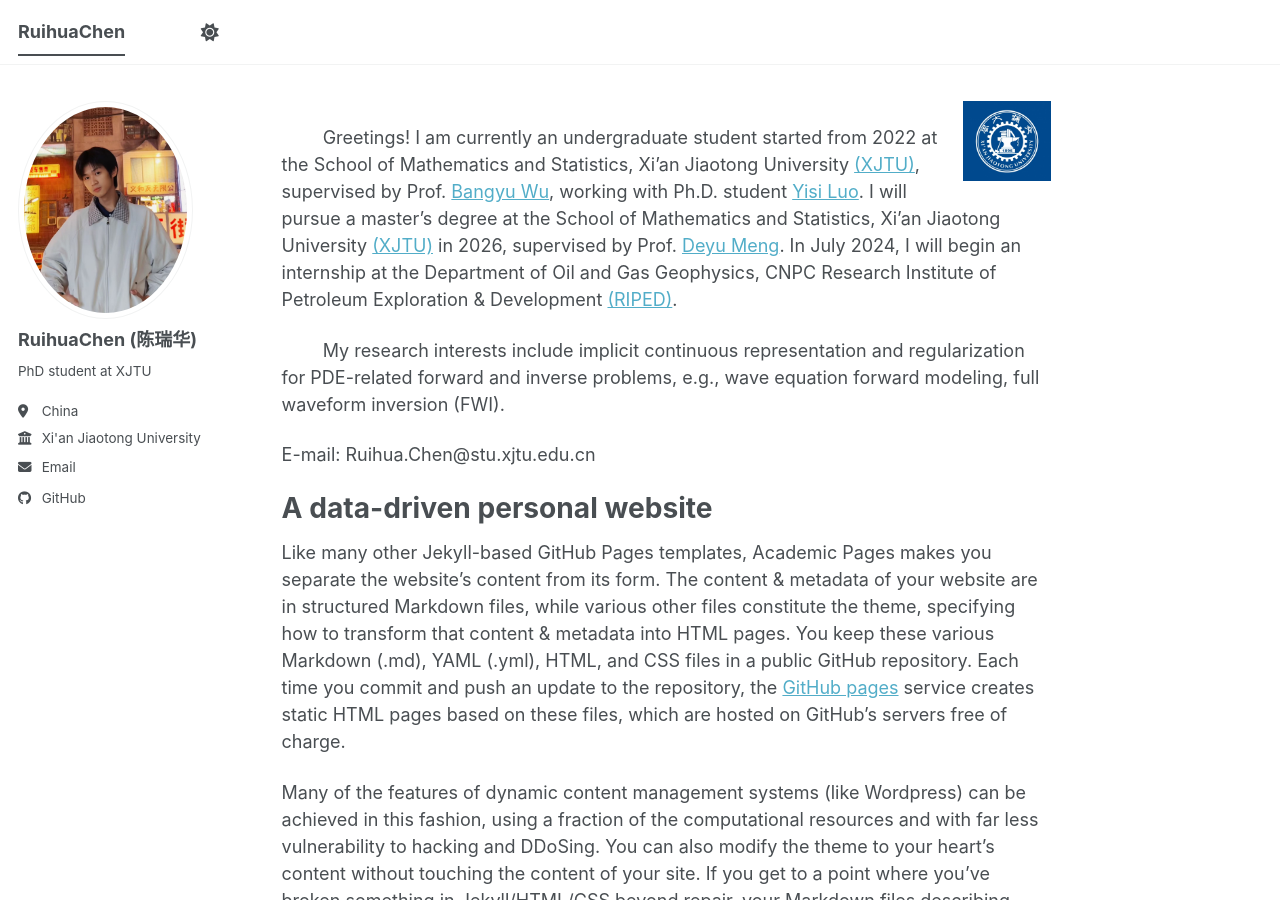
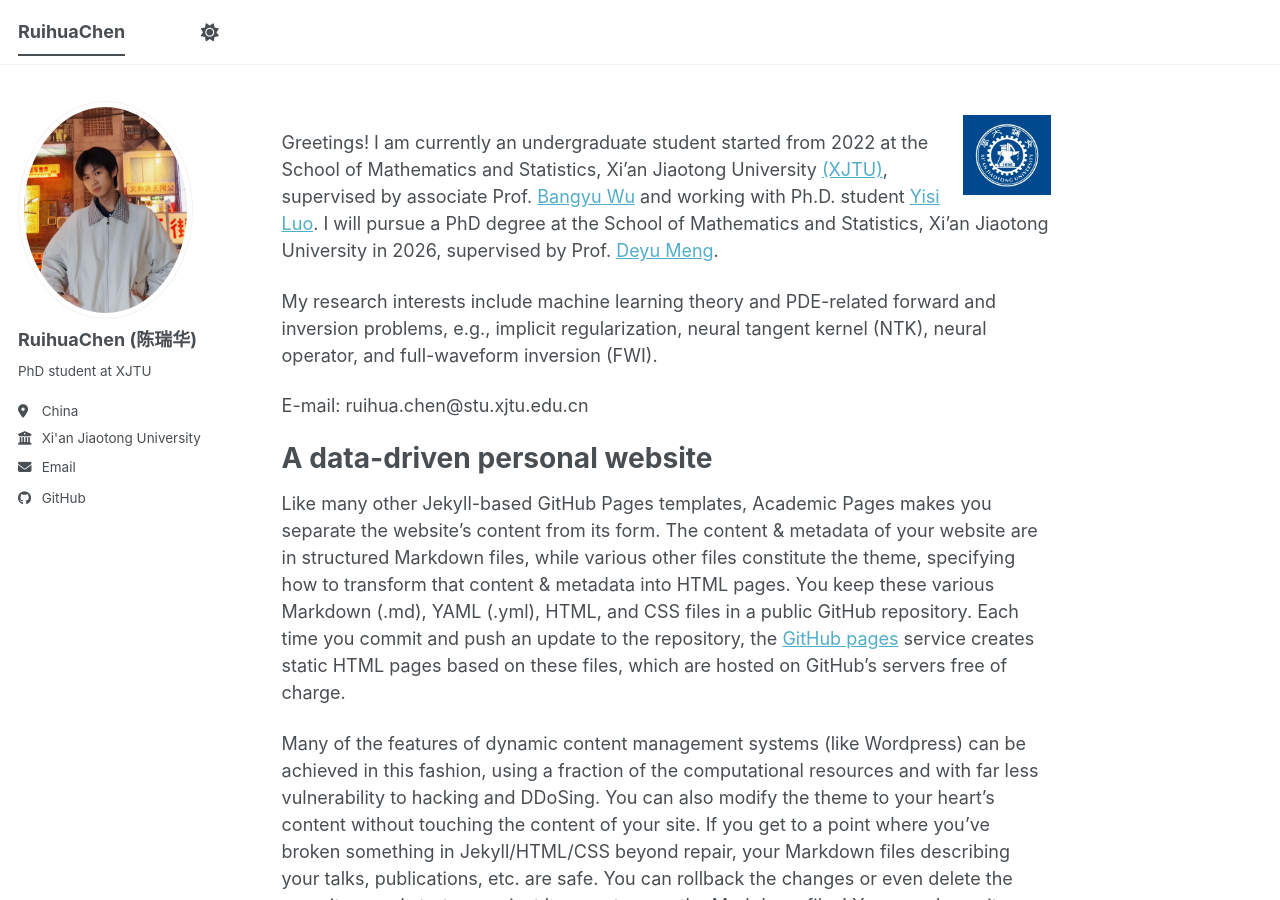
Before and after one commit to Ruihua-Chen/ruihua-chen.github.io, a Jekyll site: the page built from _pages/about.md, in a window 1280 px wide and 900 px high. Built offline with Jekyll 4.4.1, drawn with Linux system fonts in a browser that asks for light colours; a script bundle is joined from its source files by our own code; library files that are not in the unit come from our copies; our own code applies the rules of GitHub Pages for plain Markdown files.

Commit message:
Update about.md

```diff
--- a/_pages/about.md
+++ b/_pages/about.md
@@ -8,13 +8,13 @@ redirect_from:
 ---
 
 
-<img align="right" width="88" src="https://github.com/ruihua-chen/ruihua-chen.github.io/blob/master/images/image.png?raw=true"/>
+# <img align="right" width="88" src="https://github.com/ruihua-chen/ruihua-chen.github.io/blob/master/images/image.png?raw=true"/>
 
-&emsp;&emsp; Greetings! I am currently an undergraduate student started from 2022 at the School of Mathematics and Statistics, Xi’an Jiaotong University [(XJTU)](https://www.xjtu.edu.cn/), supervised by Prof. [Bangyu Wu](https://gr.xjtu.edu.cn/en/web/bangyuwu/home), working with Ph.D. student [Yisi Luo](https://yisiluo.github.io/).  I will pursue a master's degree at the School of Mathematics and Statistics, Xi’an Jiaotong University [(XJTU)]((https://www.xjtu.edu.cn/)) in 2026, supervised by Prof. [Deyu Meng](https://gr.xjtu.edu.cn/en/web/dymeng). In July 2024, I will begin an internship at the Department of Oil and Gas Geophysics, CNPC Research Institute of Petroleum Exploration & Development [(RIPED)](http://riped.cnpc.com.cn/riped2021/index.shtml).
+Greetings! I am currently an undergraduate student started from 2022 at the School of Mathematics and Statistics, Xi’an Jiaotong University [(XJTU)](https://www.xjtu.edu.cn/), supervised by associate Prof. [Bangyu Wu](https://gr.xjtu.edu.cn/en/web/bangyuwu/home) and working with Ph.D. student [Yisi Luo](https://yisiluo.github.io/). I will pursue a PhD degree at the School of Mathematics and Statistics, Xi’an Jiaotong University in 2026, supervised by Prof. [Deyu Meng](https://gr.xjtu.edu.cn/en/web/dymeng).
 
-&emsp;&emsp; My research interests include implicit continuous representation and regularization for PDE-related forward and inverse problems, e.g., wave equation forward modeling, full waveform inversion (FWI).
+My research interests include machine learning theory and PDE-related forward and inversion problems, e.g., implicit regularization, neural tangent kernel (NTK), neural operator, and full-waveform inversion (FWI).
 
-E-mail: Ruihua.Chen@stu.xjtu.edu.cn
+E-mail: ruihua.chen@stu.xjtu.edu.cn
 
 A data-driven personal website
 ======
```
